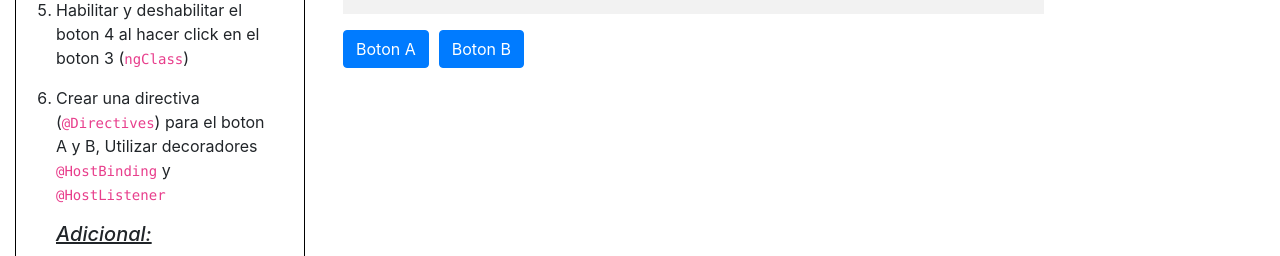
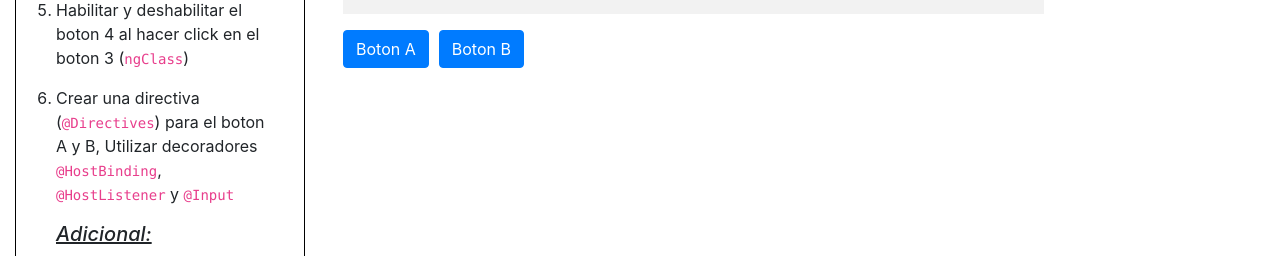
Before and after one commit to juanfish/tarea-estilo, an Angular app: page / in a window 1280 px wide. Shown: the part 515-771 px from the top of the page. Built offline with nearby package versions, Linux system fonts and the light colour scheme.

Commit message:
lista de tareas actualizada

```diff
--- a/src/app/lista-tareas/lista-tareas.component.html
+++ b/src/app/lista-tareas/lista-tareas.component.html
@@ -6,7 +6,7 @@
     <li>Cambiar el fondo del input "Apellido" utilizando <code>ngStyle</code> controlado con el boton 1 </li>
     <li>Cambiar el fondo del input "Nacionalidad" utilizando <b>Referencias Locales</b>, <code>@ViewChild</code> y <code>Renderer2</code> controlado con el boton 2 </li>
     <li>Habilitar y deshabilitar el boton 4 al hacer click en el boton 3 (<code>ngClass</code>) </li>
-    <li>Crear una directiva (<code>@Directives</code>) para el boton A y B, Utilizar decoradores <code>@HostBinding</code> y <code>@HostListener</code> </li>
+    <li>Crear una directiva (<code>@Directives</code>) para el boton A y B, Utilizar decoradores <code>@HostBinding</code>, <code>@HostListener</code> y <code>@Input</code> </li>
 </ol>
 <ul><h5> <em> <u>Adicional:</u></em> </h5>
     <li>Consumir servicio REST con <kbd>json-server</kbd> para poblar tabla </li>
```
